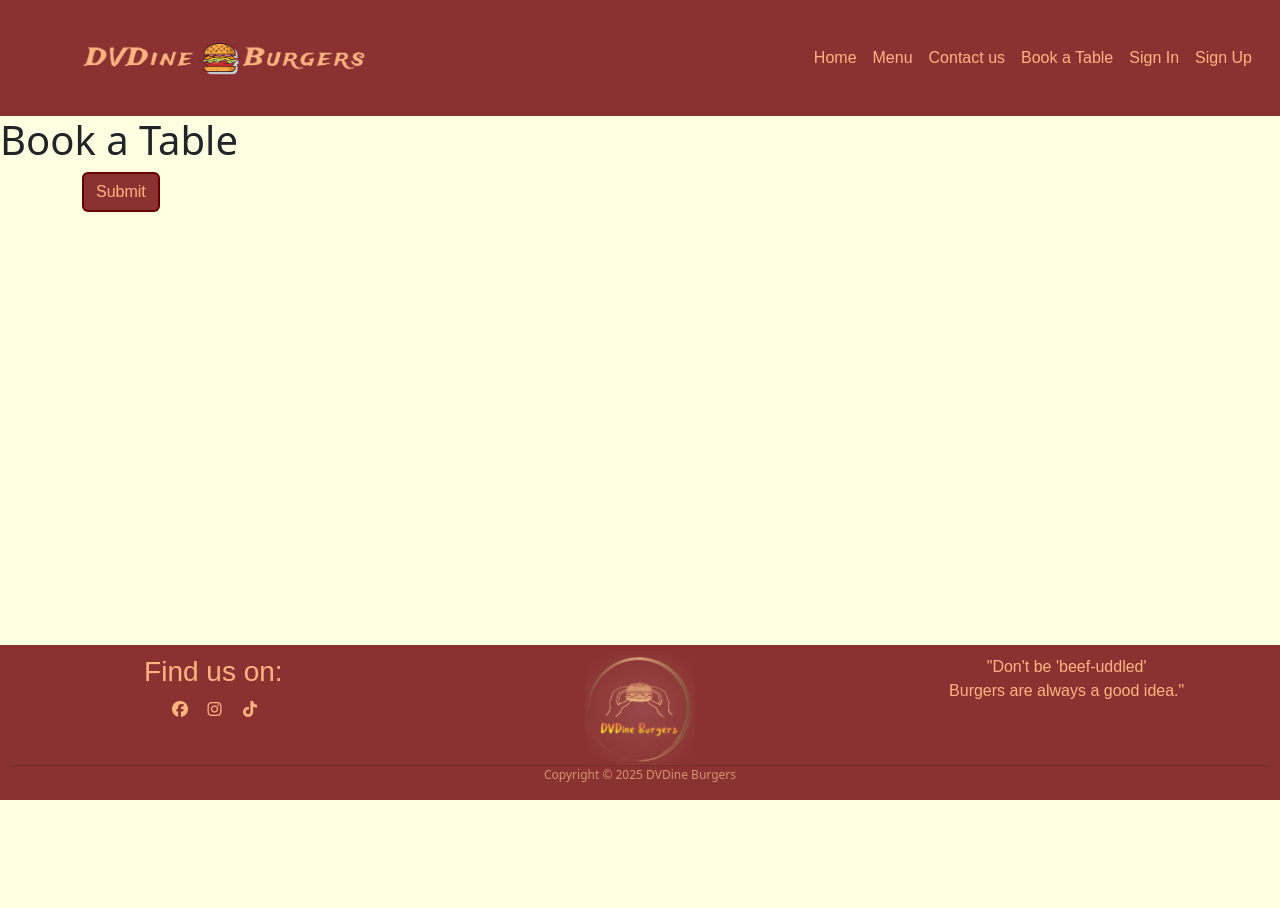
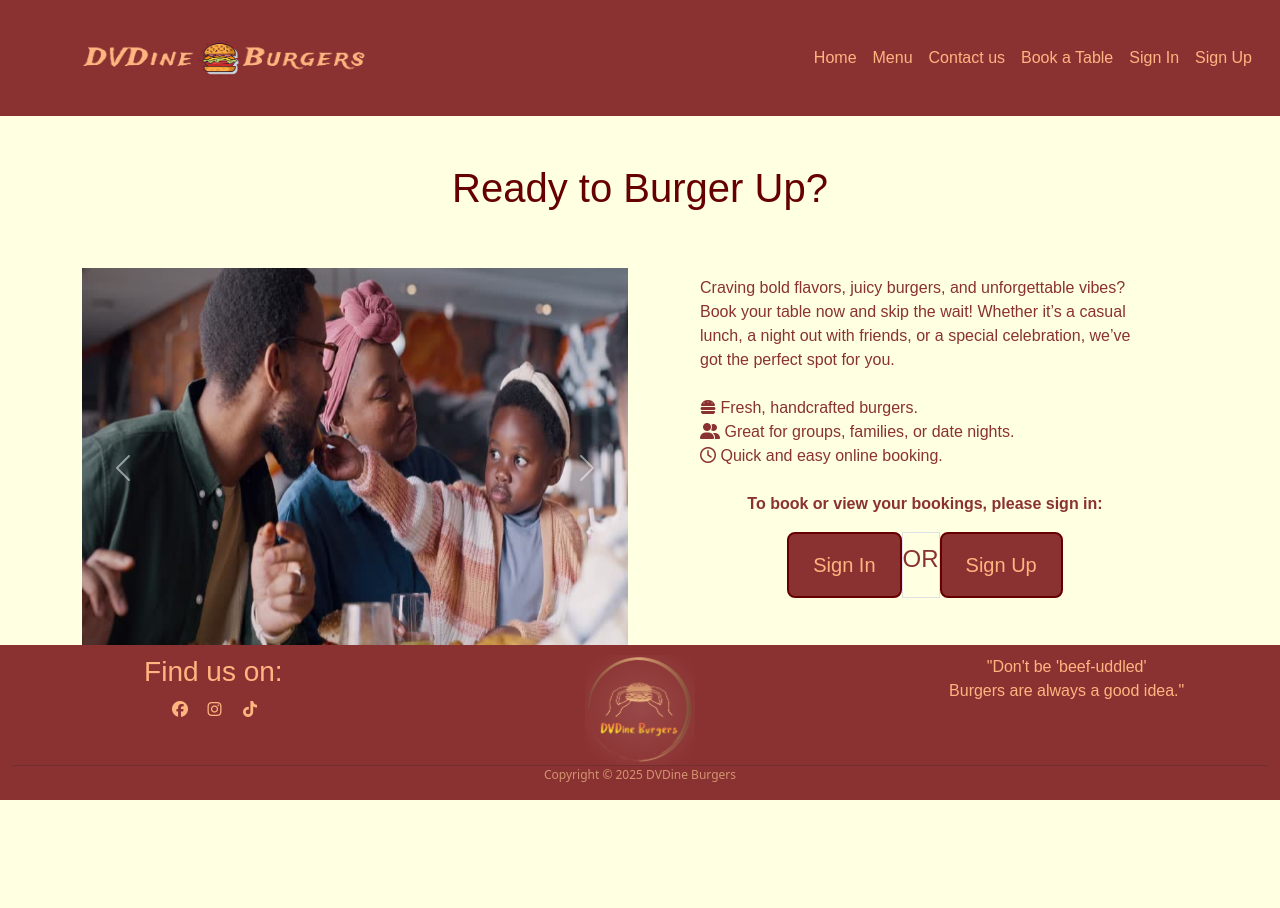
Before and after one commit to CristianaDvD/DVDine_Burgers, a Django app: page /booking/ in a window 1280 px wide. Shown: the top 908 px of the page. Run offline with Django 4.2, Linux system fonts and the light colour scheme; data that the repository does not hold is empty; some libraries are stand-ins or nearby versions; some web fonts are replaced.

Commit message:
Create booking final look page.Buttons non functional buttons yet.

```diff
--- a/booking/admin.py
+++ b/booking/admin.py
@@ -1,13 +1,13 @@
 from django.contrib import admin
 from .models import Booking
-from django_summernote.admin import SummernoteModelAdmin
 
 
 class BookingAdmin(admin.ModelAdmin):
     """
     Creates bookings list for admin to see and search.
     """
-    list_display = ('user', 'date', 'time', 'number_of_guests', 'special_requests', 'status')
+    list_display = ('user', 'date', 'time', 'number_of_guests',
+                    'special_requests', 'status')
     list_filter = ('date', 'time', 'status')
     search_fields = ('status', 'date')
 
--- a/booking/forms.py
+++ b/booking/forms.py
@@ -1,6 +1,5 @@
 from django import forms
 from .models import Booking
-import datetime
 
 
 class BookingForm(forms.ModelForm):
--- a/booking/templates/booking/booking-page.html
+++ b/booking/templates/booking/booking-page.html
@@ -1,19 +1,119 @@
-{% extends 'base.html' %}
-{% load static %}
-{% block content %}
+{% extends 'base.html' %} {% load static %} {% block content %}
 <!--THIS IS A TEST PAGE For now -->
-<h1>Book a Table</h1>
+<h1 class="book-title text-center p-5">Ready to Burger Up?</h1>
 <div class="container">
-    <div class="row">
-        <div class="col-12">
-            <form method="POST">
-
-
-                <button class="btn" type="submit">Submit</button>
-            </form>
+  <div class="row">
+     <div class="col-md-6">
+      <div
+        id="carouselExampleAutoplaying"
+        class="carousel slide carousel-fade"
+        data-bs-ride="carousel"
+      >
+        <div class="carousel-inner">
+          <div class="carousel-item active" data-bs-interval="3000">
+            <img
+              src="{% static 'images/family-burger.png' %}"
+              class="d-block w-100"
+              height="400"
+              alt="Family day out for burgers."
+            />
+          </div>
+          <div class="carousel-item" data-bs-interval="3000">
+            <img
+              src="{% static 'images/date-burger.png' %}"
+              class="d-block w-100"
+              height="400"
+              alt="Couple with burgers and drinks for a date."
+            />
+          </div>
+          <div class="carousel-item" data-bs-interval="3000">
+            <img
+              src="{% static 'images/business-burger.png' %}"
+              class="d-block w-100"
+              height="400"
+              alt="Business meeting out at a restaurant."
+            />
+          </div>
+          <div class="carousel-item" data-bs-interval="3000">
+            <img
+              src="{% static 'images/friends-burger.png' %}"
+              class="d-block w-100"
+              height="400"
+              alt="Friends out for burgers."
+            />
+          </div>
+          <div class="carousel-item" data-bs-interval="3000">
+            <img
+              src="{% static 'images/group-burger.png' %}"
+              class="d-block w-100"
+              height="400"
+              alt="A group of people sitting at a table waiting to be served."
+            />
+          </div>
+          <div class="carousel-item" data-bs-interval="3000">
+            <img
+              src="{% static 'images/group-burger1.png' %}"
+              class="d-block w-100"
+              height="400"
+              alt="Group of people eating burgers."
+            />
+          </div>
         </div>
+        <button
+          class="carousel-control-prev"
+          type="button"
+          data-bs-target="#carouselExampleAutoplaying"
+          data-bs-slide="prev"
+        >
+          <span class="carousel-control-prev-icon" aria-hidden="true"></span>
+          <span class="visually-hidden">Previous</span>
+        </button>
+        <button
+          class="carousel-control-next"
+          type="button"
+          data-bs-target="#carouselExampleAutoplaying"
+          data-bs-slide="next"
+        >
+          <span class="carousel-control-next-icon" aria-hidden="true"></span>
+          <span class="visually-hidden">Next</span>
+        </button>
+      </div>
     </div>
+    <div class="col-md-6">
+      <p class="book-text align-content-center px-5 py-2">
+        Craving bold flavors, juicy burgers, and unforgettable vibes? Book your
+        table now and skip the wait! Whether it’s a casual lunch, a night out
+        with friends, or a special celebration, we’ve got the perfect spot for
+        you. <br> <br /><i class="fa-solid fa-burger"></i> Fresh, handcrafted
+        burgers. <br /><i class="fa-solid fa-user-group"></i> Great for groups,
+        families, or date nights. <br /><i class="fa-regular fa-clock"></i>
+        Quick and easy online booking.
+      </p>
+      {% if user.is_authenticated %}
+      <div class="col-12 text-center">
+        <button type="button" class="btn" id="myBtn">
+          Make a New Booking
+        </button>
+        <a href="#" class="btn">View your Bookings</a>
+        {% else %}
+        <p class="else-text text-center"><strong>To book or view your bookings, please sign in:</strong></p>
+        <div class="col-12 d-flex justify-content-center">
+        <a
+          class="nav-link {% if request.path == login_url %}active{% endif %} btn btn-lg px-4 py-3 fs-5"
+          aria-current="page" role="button"
+          href="{% url 'account_login' %}"
+          >Sign In</a
+        ><span class="border fs-4 text pt-2">OR</span>
+        <a
+          class="nav-link {% if request.path == signup_url %}active{% endif %} btn btn-lg px-4 py-3 fs-5"
+          aria-current="page" role="button"
+          href="{% url 'account_signup' %}"
+          >Sign Up</a
+        ></div>
+      </div>
+      {% endif %}
+    </div>
+  </div>
 </div>
 
-
 {% endblock %}
--- a/static/css/style.css
+++ b/static/css/style.css
@@ -1,7 +1,7 @@
 /* Google fonts */
 @import url("https://fonts.googleapis.com/css2?family=Atma:wght@300;400;500;600;700&family=Playpen+Sans:wght@100..800&display=swap");
 
-.text, .about-intro {
+.text, .about-intro, .book-text, .else-text {
     font-family: "Playpen Sans", sans-serif;
     color: #8a3232;
 }
@@ -41,7 +41,7 @@ main {
 }
 
 /* Titles */
-.about-title, .signin-title, .signup-title, .signout-title {
+.about-title, .signin-title, .signup-title, .signout-title, .book-title {
   color: #660000;
   font-family: "Atma", sans-serif;
 }
--- a/templates/base.html
+++ b/templates/base.html
@@ -1,4 +1,5 @@
 {% load static %} {% url 'home' as home_url %} {% url 'account_login' as login_url %} {% url 'account_signup' as signup_url %} {% url 'account_logout' as logout_url %}
+{% url 'booking' as booking_form %}
 <!DOCTYPE html>
 <html lang="en">
   <head>
--- a/templates/index.html
+++ b/templates/index.html
@@ -23,7 +23,7 @@
         little bit curious to get to taste our Divine Burgers?
       </p>
       <div class="col-12 text-center">
-        <a class="btn btn-primary about-btn" href="#" role="button"
+        <a class="btn about-btn" href="{% url 'booking_form' %}" role="button"
           >Book a Table</a
         >
       </div>
```
Also changed, not shown: booking/models.py (+5 -7 lines), static/images/business-burger.png (added), static/images/family-burger.png (added), static/images/group-burger.png (added), static/images/group-burger1.png (added), 9 other files.
